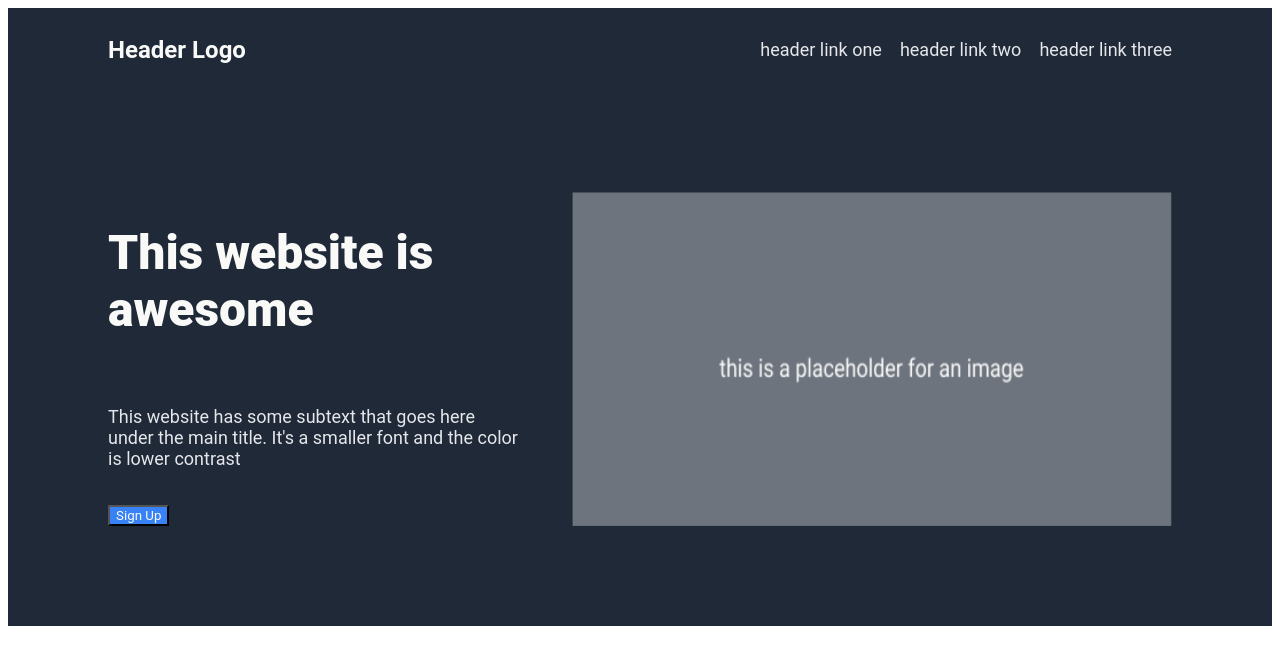
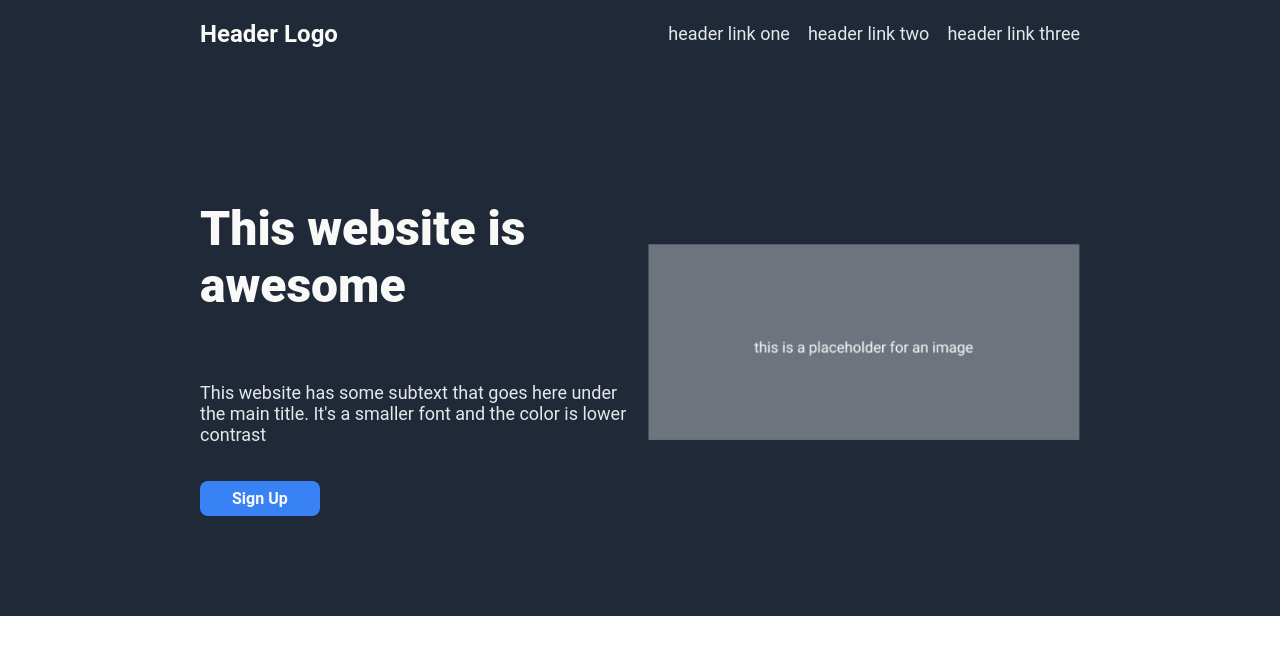
Before and after one commit to oliviaperry1997/landing-page, a plain HTML site: page index.html in a window 1280 px wide. Drawn offline with Linux system fonts and the light colour scheme.

Commit message:
Complete styling for header block
This commit completes the styling for the header block, which contains
the header bar and the hero block. This update addresses the problem I
was experiencing regarding the alignment of elements using flexbox, and
barring further touchups, the header block styling should be complete.

```diff
--- a/styles.css
+++ b/styles.css
@@ -1,16 +1,18 @@
 * {
     box-sizing: border-box;
     font-family: Roboto, sans-serif;
+}
+
+body {
+    margin: 0;
 }
 
 .header {
     display: flex;
     justify-content: space-between;
     align-items: center;
-    padding: 8px 100px;
     margin: 0 0;
     width: 100%;
-    gap: 16px;
 }
 
 .header h2 {
@@ -40,6 +42,7 @@
     flex-direction: column;
     align-items: center;
     justify-content: center;
+    padding: 0 200px;
 }
 
 .headerblock h1 {
@@ -54,9 +57,11 @@
 }
 
 .hero {
-    margin: 100px;
+    margin: 100px 0;
     display: flex;
-    gap: 48px;
+    gap: 16px;
+    width: 100%;
+    justify-content: space-between;
 }
 
 .herodesc {
@@ -64,11 +69,22 @@
     flex-direction: column;
     gap: 18px;
     align-items: flex-start;
-    max-width: 600px;
+    flex: 1;
+}
+
+.hero img {
+    flex: 1;
+    align-self: center;
+    flex-shrink: 1;
+    min-width: 0;
 }
 
 .signup {
     background-color: #3882f6;
     color: #f9faf8;
-    max-width: 100px;
+    font-weight: 700;
+    font-size: 16px;
+    border: none;
+    border-radius: 8px;
+    padding: 8px 32px;
 }
```
